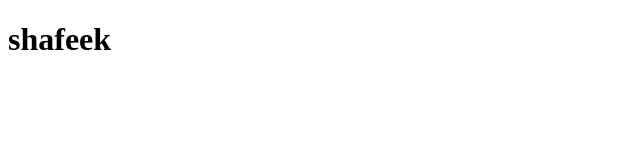
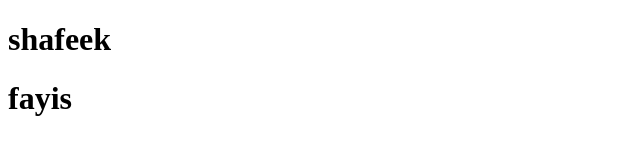
Before and after one commit to Mohammed-shafeeq/shafeeq, a plain HTML site: page index.html in a window 1280 px wide. Shown: the whole page, without its empty margins (0-640 px from the left). Drawn offline with Linux system fonts and the light colour scheme.

Commit message:
second commit

```diff
--- a/index.html
+++ b/index.html
@@ -7,5 +7,6 @@
 </head>
 <body>
     <h1>shafeek</h1>
+    <h1>fayis</h1>
 </body>
 </html>
```
